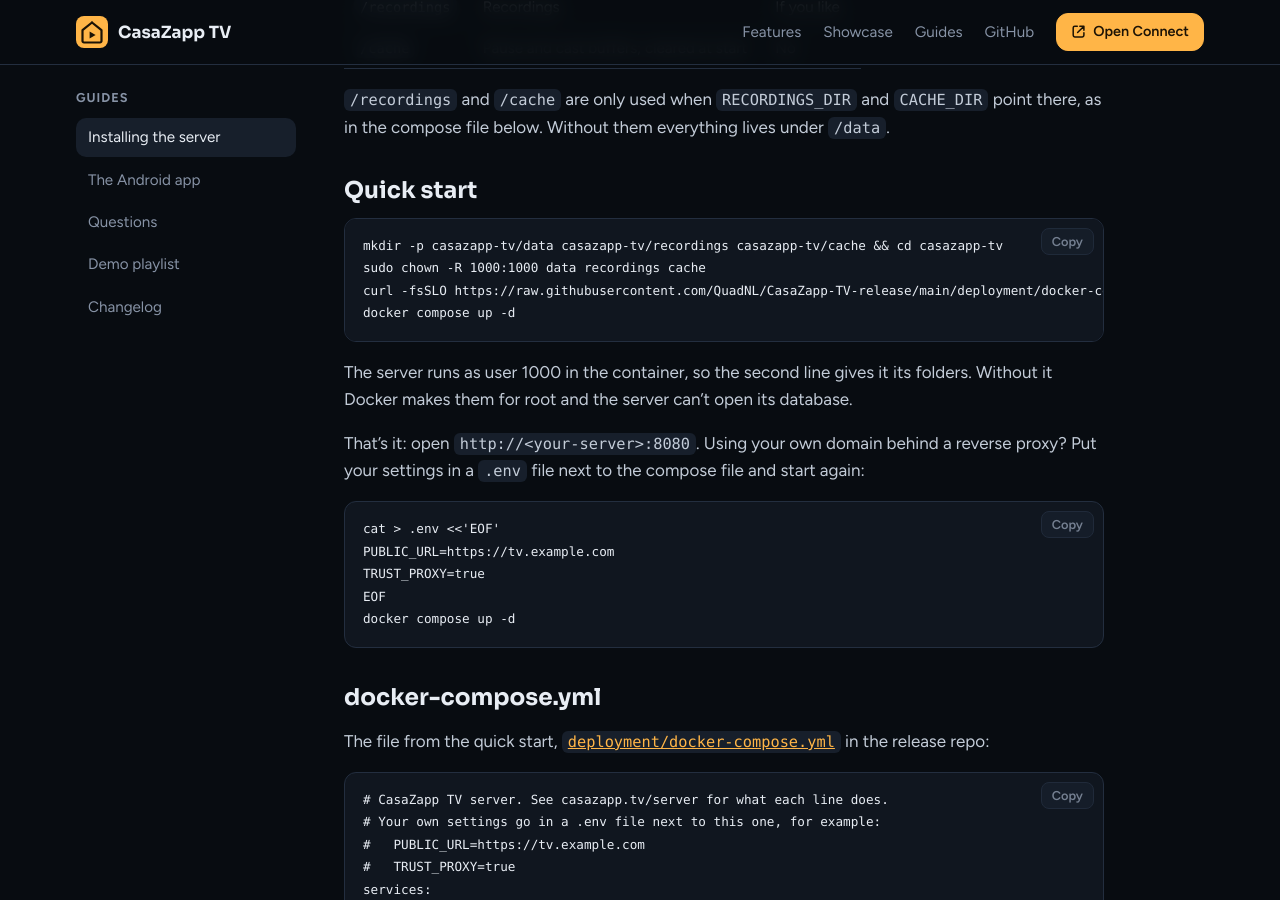
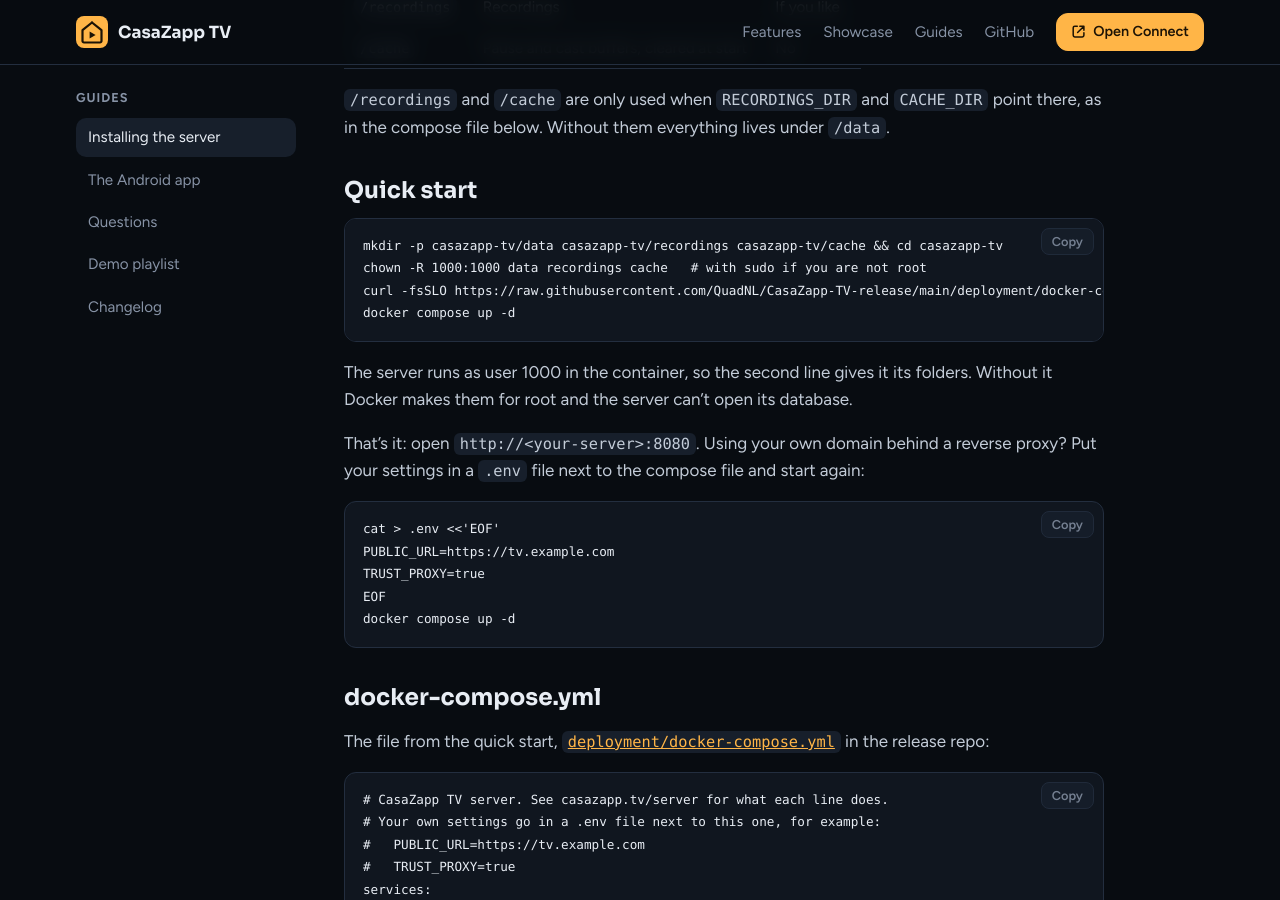
Before and after one commit to QuadNL/CasaZapp-TV-release, a Jekyll site: the page built from docs/server.md, in a window 1280 px wide and 900 px high, scrolled down 923 px. Built offline with Jekyll 4.4.1, drawn with Linux system fonts in a browser that asks for light colours; our own code applies the rules of GitHub Pages for plain Markdown files.

Commit message:
docs: chown without sudo, for root shells without it
Co-Authored-By: Claude Opus 5.5 <noreply@anthropic.com>

````diff
--- a/docs/server.md
+++ b/docs/server.md
@@ -38,7 +38,7 @@ the compose file below. Without them everything lives under `/data`.
 
 ```bash
 mkdir -p casazapp-tv/data casazapp-tv/recordings casazapp-tv/cache && cd casazapp-tv
-sudo chown -R 1000:1000 data recordings cache
+chown -R 1000:1000 data recordings cache   # with sudo if you are not root
 curl -fsSLO https://raw.githubusercontent.com/QuadNL/CasaZapp-TV-release/main/deployment/docker-compose.yml
 docker compose up -d
 ```
````
